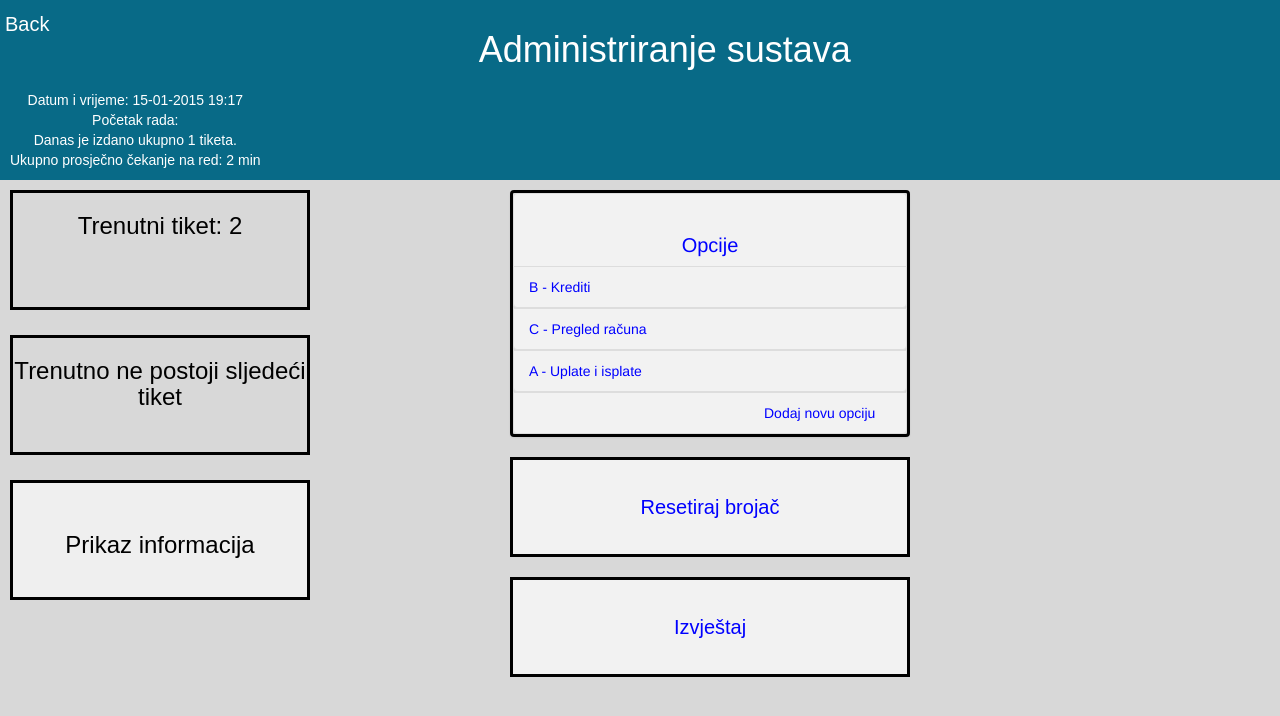
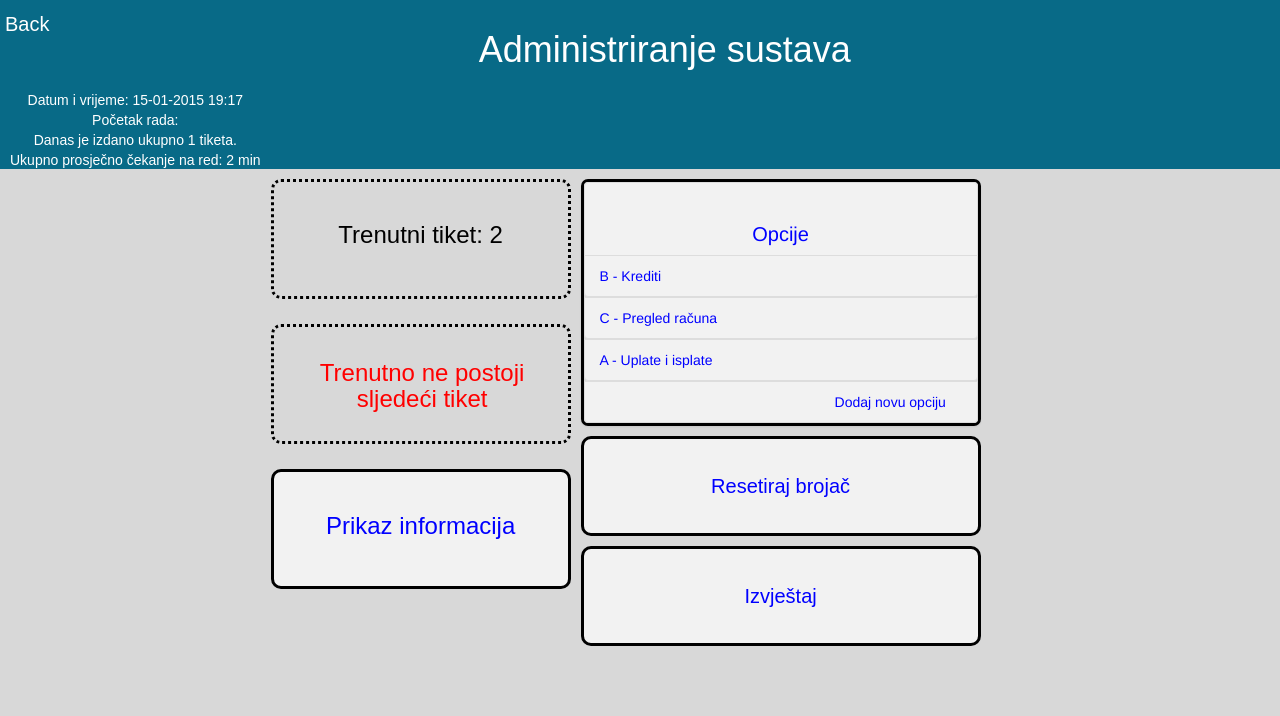
Before and after one commit to dextroza/Click-project-2014, a CodeIgniter app: page /queueOptimization/index.php/nadzornik in a window 1280 px wide. Shown: the top 716 px of the page. Run offline with CodeIgniter, Linux system fonts and the light colour scheme; data comes from the database, SQL or seed files in the repository; some libraries are stand-ins or nearby versions; some web fonts are replaced.

Commit message:
aplikacija gotova, popravljeno sve. Molim sve koji su u mogućnosti da prođu kroz aplikaciju i jave greške ako ih još uvijek ima

```diff
--- a/application/controllers/editoption.php
+++ b/application/controllers/editoption.php
@@ -12,6 +12,11 @@
     }
     //edit, add or delete option
     public function index() {
+        if(!$this->input->post("oznaka") || ! $this->input->post("opis") || !$this->input->post("status")){
+            redirect("nadzornik");
+
+
+        }
         if ($this->input->post()){
             $id = $this->input->post("id");
             $option  = new Options_Model();
--- a/application/views/components/edit_option.php
+++ b/application/views/components/edit_option.php
@@ -24,8 +24,8 @@
         <div class="form-group">
 
             <input type="hidden" class="form-control" name="id" value="<?= $id ?>" placeholder="id"><br>
-            <input type="text" class="form-control" name="oznaka" value="<?= $oznaka ?>" placeholder="oznaka"><br>
-            <input type="text" class="form-control" name="opis" value="<?= $opis ?>" placeholder="opis"><br>
+            <input type="text" class="form-control" style="width:100%;" name="oznaka" value="<?= $oznaka ?>" placeholder="oznaka (nužno)"><br>
+            <input type="text" class="form-control" style="width:100%;" name="opis" value="<?= $opis ?>" placeholder="opis (nužno)"><br>
             <select style="font-size:15px; width:100%" class="form-control" name="velfonta">
             <?php foreach($sizes as $size){ ?>
 
@@ -41,7 +41,7 @@
             </select><br>
             <!--<span id="default_message_overlay">Prikazati</span>-->
             <select id="my_select" style="width:100%" name="status" class="form-control">
-                <option selected disabled >-- Opcija prikazivanja --</option>
+                <option selected disabled >-- Opcija prikazivanja -- (nužno)</option>
                 <option <?= $status == "1"?"selected":"" ?> value="1">Da</option>
                 <option <?= $status == "0"?"selected":"" ?> value="0">Ne</option>
             </select>
--- a/application/views/components/information/current_ticket.php
+++ b/application/views/components/information/current_ticket.php
@@ -1,8 +1,13 @@
 
 
-<div class="side-ticket <?= $repeat == TRUE?'repeat"':'"'?>>
-    <!-- trenutni tiket -->
+<div class="side-ticket <?= $repeat == TRUE ? 'repeat"' : '"' ?>>
+     <!-- trenutni tiket -->
 
-    <?php if($ticket === FALSE) echo "<h3>Nema više isprintanih tiketa</h3>";
-        else ?><h3>Trenutni tiket: <?= $ordinalNumber ?></h3>
-</div>
+     <?php
+     if ($ticket === FALSE) {
+         echo "<h3 style='color:red; padding-top:20px;'>Nema nikog u redu</h3>";
+     } else {
+         ?><h3 style="padding-top:20px;">Trenutni tiket: <?= $ordinalNumber ?></h3>
+     <?php }
+     ?>
+     </div>
--- a/application/views/components/information/time_next_ticket.php
+++ b/application/views/components/information/time_next_ticket.php
@@ -2,10 +2,10 @@
 <div class="side-ticket">
     <!-- vrijeme dolaska sljedećeg tiketa -->
     <?php if ( $timeNextTicket === FALSE) { ?>
-        <h3>Trenutno ne postoji sljedeći tiket</h3>
+        <h3 style="color:red; padding-top:13px; padding-left:3px;">Trenutno ne postoji sljedeći tiket</h3>
     <?php }
           else {
     ?>
-            <h3>Vrijeme dolaska sljedećeg tiketa: <?= $timeNextTicket . "h" ?> </h3>
+            <h3 style="padding-top:13px;">Vrijeme dolaska sljedećeg tiketa: <?= $timeNextTicket . "h" ?> </h3>
     <?php } ?>
 </div>
--- a/application/views/components/options_list.php
+++ b/application/views/components/options_list.php
@@ -1,5 +1,5 @@
 
-<div class="list-group opcije">
+<div class="list-group opcije" style="border-radius:7px;">
     <li id="naslovOpcije" class="list-group-item">
         <h4 class="text opc">Opcije</h4></li>
 
--- a/application/views/nadzornik.php
+++ b/application/views/nadzornik.php
@@ -19,7 +19,7 @@
             <?= isset($timeNextTicket)?$timeNextTicket:"" ?>
             <form action="nadzornik" method="post">
                 <input type="hidden" name="information" value="1"/>
-                <button class="side-ticket" type="submit"><h3>Prikaz informacija</h3></button>
+                <button class="side-ticket" id="info" type="submit"><h3>Prikaz informacija</h3></button>
             </form>
 
           </div>
@@ -31,12 +31,12 @@
             <?= isset($optionsList) ? $optionsList : "" ?>
             <form action="nadzornik" method="post">
                 <input type="hidden" name="reset" value="1"/>
-                <button class="choice" type="submit">Resetiraj brojač</button>
+                <button class="choice" style="margin-top:0px;" type="submit">Resetiraj brojač</button>
             </form>
 
             <form action="nadzornik" method="post">
                 <input type="hidden" name="report" value="1"/>
-                <button class="choice" type="submit">Izvještaj</button>
+                <button class="choice" style="margin-top:0px;" type="submit">Izvještaj</button>
             </form>
         </div>
         <?= isset($editOption)?$editOption:"" ?>
--- a/assets/css/custom.css
+++ b/assets/css/custom.css
@@ -24,7 +24,7 @@
     padding-top: 10px;
 }
 #nadzornik{
-    height:180px;
+    height:169px;
 }
 /* ispis tiketa */
 #print{
@@ -53,19 +53,20 @@
     height:100px;
     background-color: #F2F2F2;
     border: 3px solid black;
+    border-radius: 10px;
     margin: 10px 10px 10px 10px;
     color: blue;
     font-size:20px;
 
 }
 
-.choice:hover {
+.choice:hover, #info:hover {
     background-color:#C8C8C8;
     cursor:pointer;
 }
 
 .repeat{
-    padding-top:20px;
+    /*padding-top:10px;*/
     background-color:red;
     color:white !important;
 }
@@ -92,13 +93,22 @@
 .side-ticket{
     width:300px;
     height:120px;
-    border: 3px solid black;
+    border: 3px dotted black;
+    border-radius: 10px;
     margin-bottom: 25px;
     color:black;
 }
 .side-ticket h3 {
     text-align:center;
 
+}
+#info{
+    border: 3px solid black;
+    background-color: #F2F2F2;
+    border: 3px solid black;
+    border-radius: 10px;
+    color: blue;
+    padding-bottom:17px;
 }
 
 
@@ -150,6 +160,22 @@
     width:100% !important;
     margin-bottom:5px !important;
 }
+
+.report{
+    padding-top:13px;
+
+}
+.reportHead{
+    margin-top:10px;
+    font-size:15px;
+     padding-left:10px;
+   padding-right:256px;
+   margin-left:15px;
+
+
+}
+
+
 
 .day_izvjestaj{
     padding-left:20px;
```
Also changed, not shown: application/views/components/report.php (+5 -4 lines).
